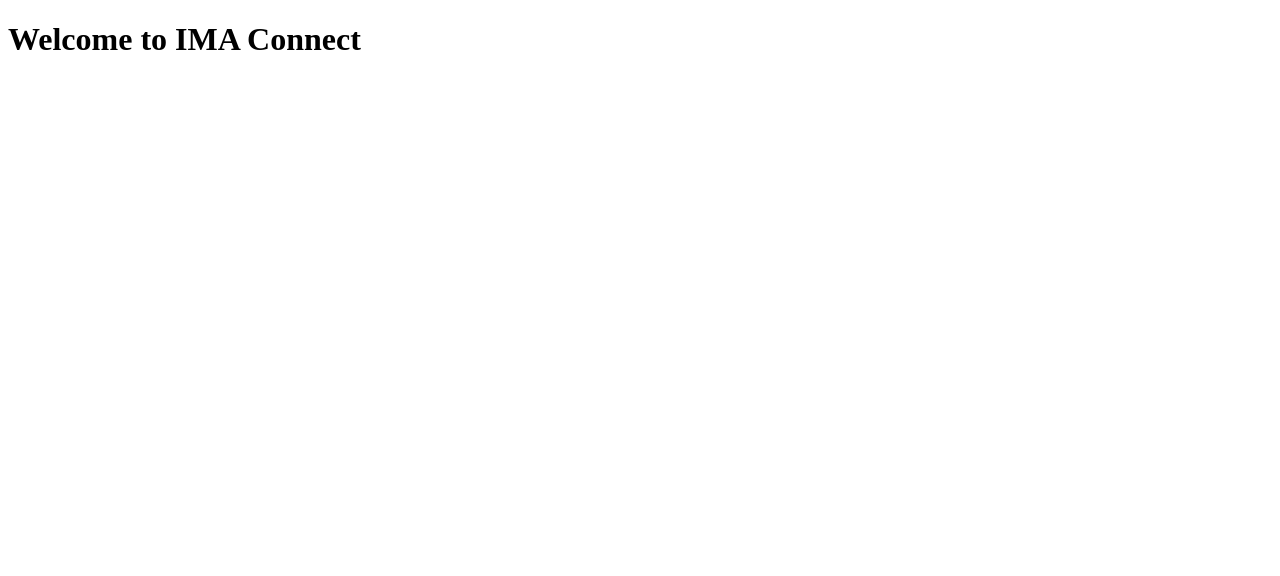
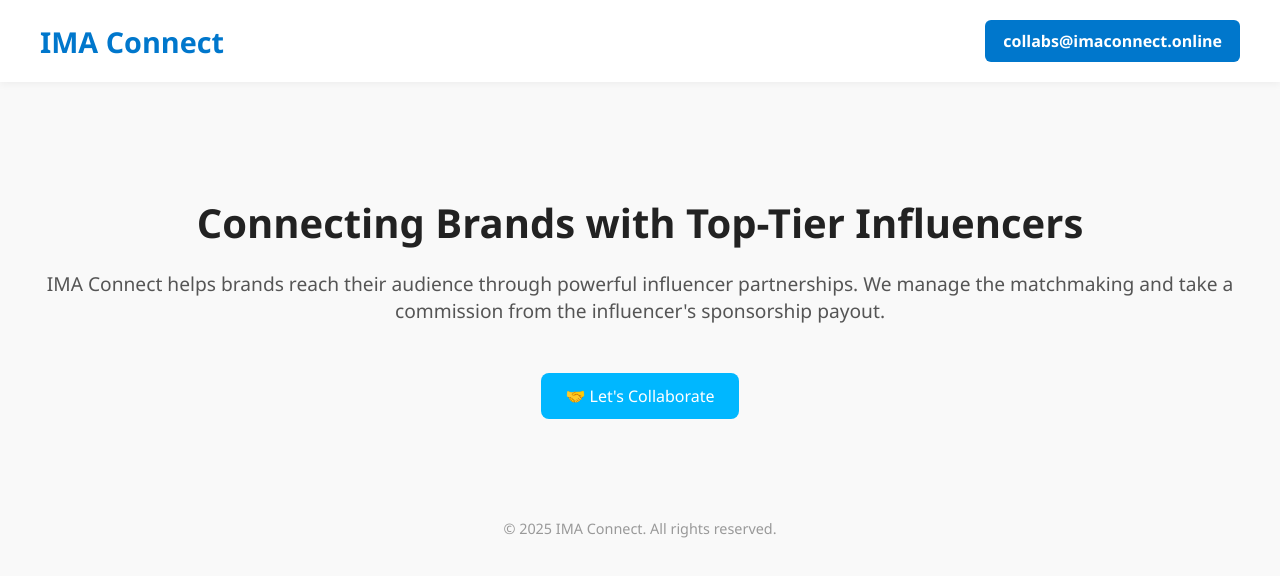
Before and after one commit to awsmslmn1020/imaconnect, a plain HTML site: page index.html in a window 1280 px wide. Drawn offline with Linux system fonts and the light colour scheme.

Commit message:
Update index.html

```diff
--- a/index.html
+++ b/index.html
@@ -1,5 +1,76 @@
-<!DOCTYPE html>
-<html>
-  <head><title>IMA Connect</title></head>
-  <body><h1>Welcome to IMA Connect</h1></body>
+<!DOCTYPE html><html lang="en">
+<head>
+  <meta charset="UTF-8">
+  <meta name="viewport" content="width=device-width, initial-scale=1.0">
+  <title>IMA Connect — Influencer Marketing Agency</title>
+  <style>
+    body {
+      margin: 0;
+      font-family: 'Segoe UI', sans-serif;
+      background-color: #f9f9f9;
+      color: #222;
+    }
+    header {
+      background-color: #ffffff;
+      padding: 20px 40px;
+      box-shadow: 0 2px 8px rgba(0,0,0,0.05);
+      display: flex;
+      justify-content: space-between;
+      align-items: center;
+    }
+    .logo {
+      font-size: 1.8rem;
+      font-weight: 700;
+      color: #0077cc;
+    }
+    .cta {
+      background-color: #0077cc;
+      color: white;
+      padding: 10px 18px;
+      border-radius: 6px;
+      text-decoration: none;
+      font-weight: bold;
+    }
+    .hero {
+      text-align: center;
+      padding: 80px 20px;
+    }
+    .hero h1 {
+      font-size: 2.5rem;
+      margin-bottom: 20px;
+    }
+    .hero p {
+      font-size: 1.2rem;
+      color: #555;
+    }
+    .cta-button {
+      margin-top: 30px;
+      display: inline-block;
+      background-color: #00b7ff;
+      color: white;
+      padding: 12px 24px;
+      font-size: 1rem;
+      border-radius: 8px;
+      text-decoration: none;
+    }
+    footer {
+      text-align: center;
+      padding: 20px;
+      color: #999;
+      font-size: 0.9rem;
+    }
+  </style>
+</head>
+<body>
+  <header>
+    <div class="logo">IMA Connect</div>
+    <a class="cta" href="mailto:collabs@imaconnect.online">collabs@imaconnect.online</a>
+  </header>  <section class="hero">
+    <h1>Connecting Brands with Top-Tier Influencers</h1>
+    <p>IMA Connect helps brands reach their audience through powerful influencer partnerships. We manage the matchmaking and take a commission from the influencer's sponsorship payout.</p>
+    <a class="cta-button" href="https://forms.gle/tbEXtdWWoaS22Tkv6" target="_blank">🤝 Let's Collaborate</a>
+  </section>  <footer>
+    &copy; 2025 IMA Connect. All rights reserved.
+  </footer>
+</body>
 </html>
```
